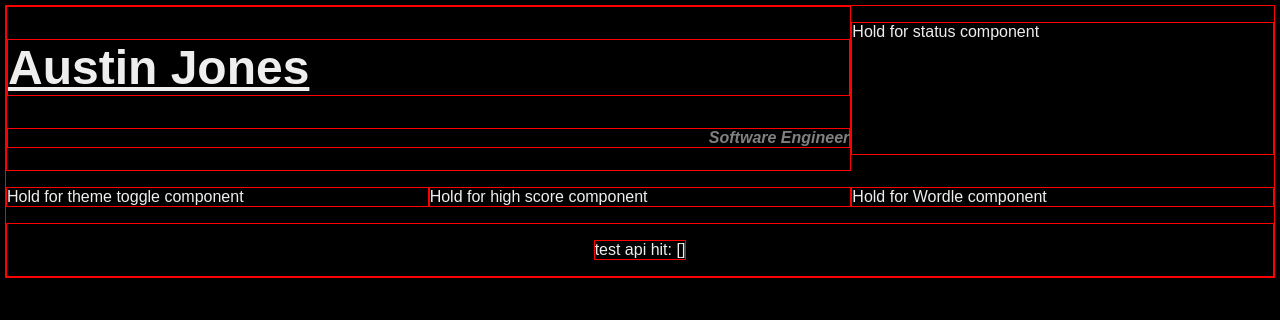
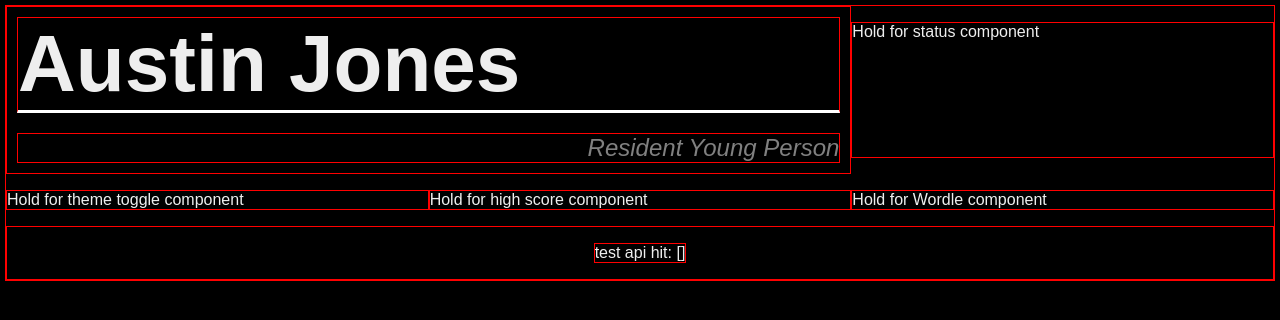
Before and after one commit to ajone239/nameplate, a SvelteKit app in the folder web/: page / in a window 1280 px wide. Shown: the top 320 px of the page. Built offline with nearby package versions, Linux system fonts and the light colour scheme; no server answers.

Commit message:
make the ui more

```diff
--- /dev/null
+++ b/web/src/lib/components/JobTitle.svelte
@@ -0,0 +1,52 @@
+<script lang="ts">
+    import { onDestroy, onMount } from 'svelte';
+
+    let interval: number;
+
+    const JobTitles = [
+        'Software Engineer',
+        'Resident Young Person',
+        'Hipper than Alec',
+        '3F Champion',
+        'The Web Guy',
+        "Keith's Cubemate",
+        'The guardian of the Grassy Knoll',
+        "Jeff's most loyal and trusted advisor"
+    ];
+
+    let jobIndex = $state(0);
+    let text = $derived(JobTitles[jobIndex]);
+
+    const nextJob = () => {
+        jobIndex = (jobIndex + 1) % JobTitles.length;
+    };
+
+    onMount(() => {
+        interval = setInterval(nextJob, 5000);
+    });
+
+    onDestroy(() => {
+        clearInterval(interval);
+    });
+</script>
+
+<div class="title-container">
+    <h4 class="title">
+        {text}
+    </h4>
+</div>
+
+<style>
+    .title-container {
+        border: red 1px solid;
+        display: flex;
+        justify-content: flex-end;
+        margin: 10px;
+    }
+    .title {
+        all: unset;
+        font-size: 1.5em;
+        font-style: italic;
+        color: grey;
+    }
+</style>
--- a/web/src/routes/+page.svelte
+++ b/web/src/routes/+page.svelte
@@ -1,4 +1,5 @@
 <script lang="ts">
+    import JobTitle from '$lib/components/JobTitle.svelte';
     import { onMount } from 'svelte';
 
     let message = $state('');
@@ -16,7 +17,7 @@
     <div class="whoami-container">
         <h1 class="name-container">Austin Jones</h1>
 
-        <h4 class="title-container">Software Engineer</h4>
+        <JobTitle />
     </div>
 
     <p>Hold for status component</p>
@@ -43,22 +44,19 @@
     }
 
     .whoami-container {
-        flex: 1;
+        display: flex;
+        flex-direction: column;
+        justify-content: flex-start;
         grid-column: 1 / 3;
         grid-row: 1 / 2;
     }
 
     .name-container {
-        font-size: xxx-large;
-        text-decoration: underline;
+        font-size: 5em;
+        border-bottom: white 3px solid;
+        margin: 10px;
     }
 
-    .title-container {
-        display: flex;
-        justify-content: flex-end;
-        font-style: italic;
-        color: grey;
-    }
     .bottom {
         display: flex;
         justify-content: center;
```
